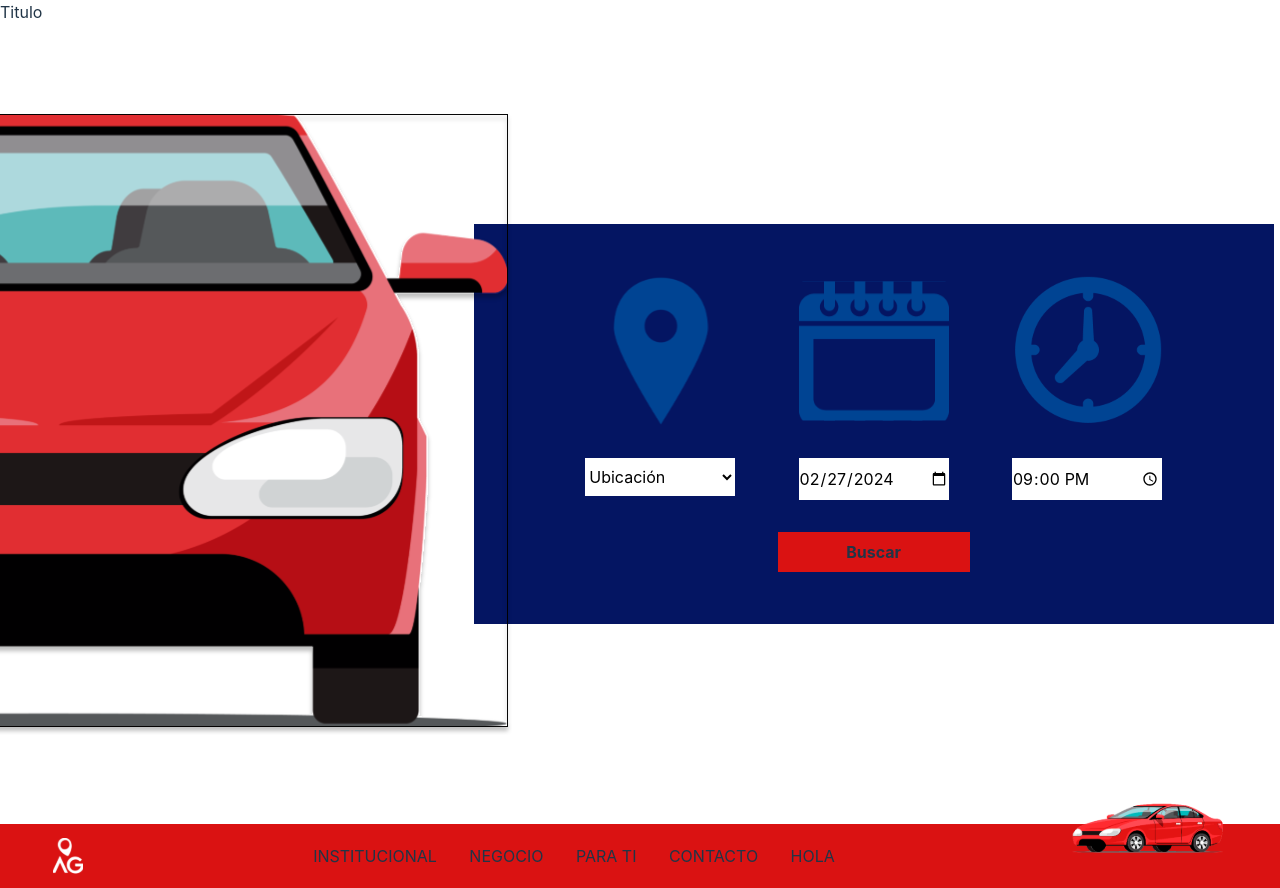
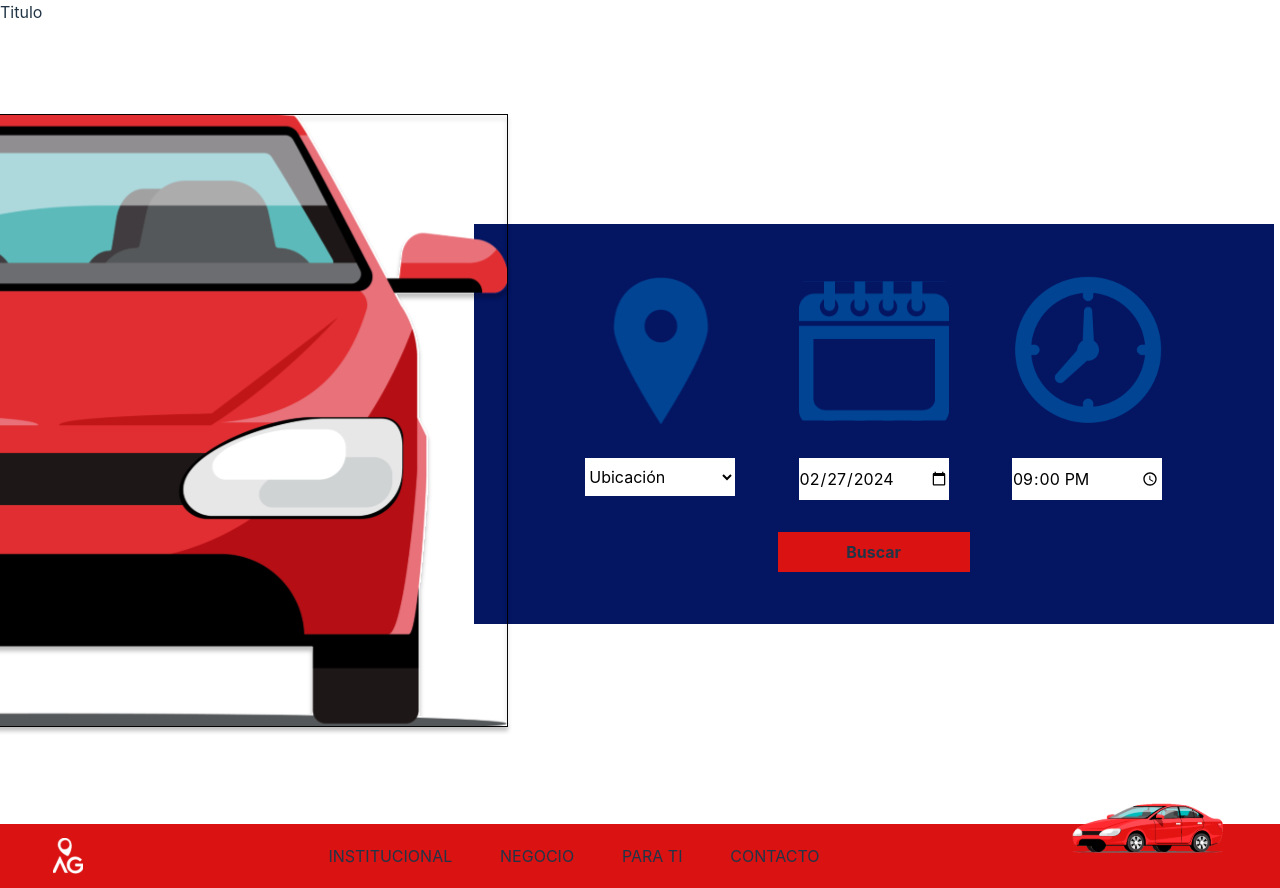
Before and after one commit to pablo-ambrogio/proyecto-final-CDT, a React (Vite) app: page / in a window 1280 px wide. Built offline with nearby package versions, Linux system fonts and the light colour scheme.

Commit message:
Se arreglo footer

```diff
--- a/src/components/common/footer/Footer.jsx
+++ b/src/components/common/footer/Footer.jsx
@@ -25,9 +25,6 @@ const Footer = () => {
                     <Link to={'/contacto'}>
                         contacto
                     </Link>
-                    <Link to={'/contacto'}>
-                        Hola
-                    </Link>
                 </nav>
                 <div>
                     <img
```
